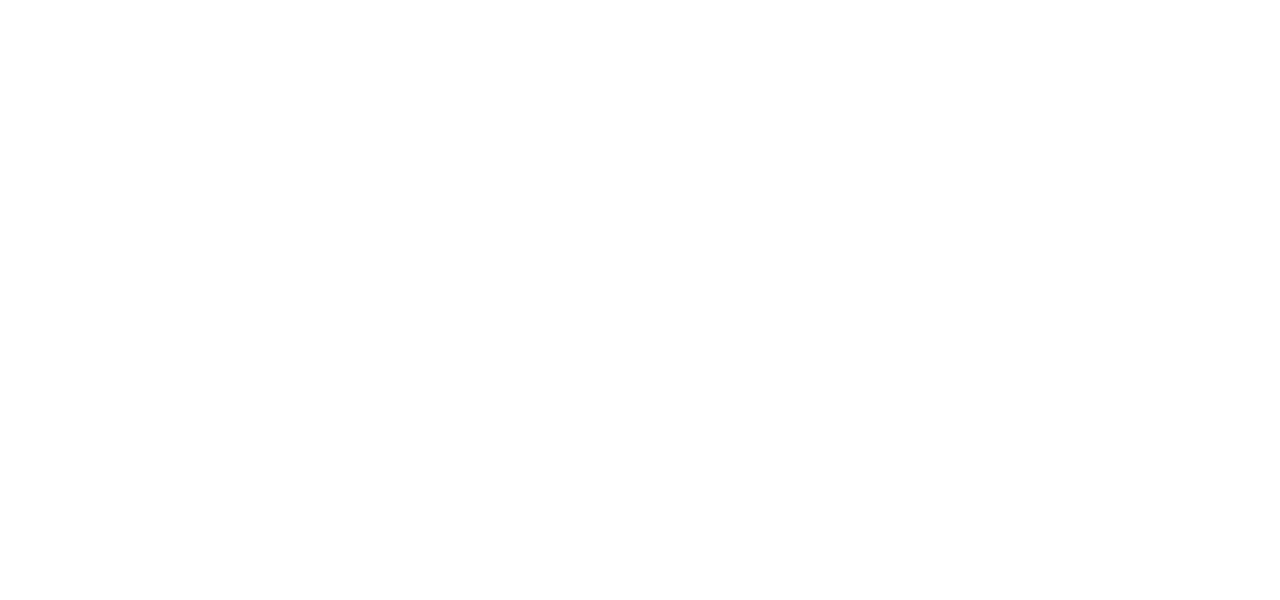
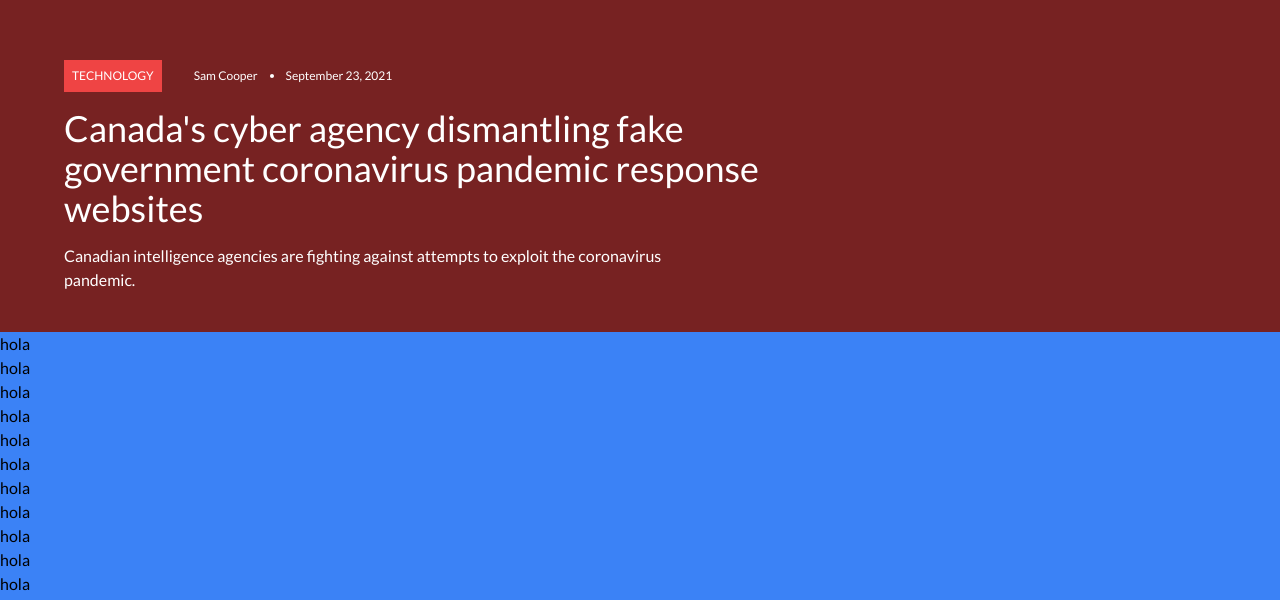
Before and after one commit to RubenF01/News-Site, a Next.js app: page / in a window 1280 px wide. Shown: the part 484-1084 px from the top of the page. Before the commit the page ends 800 px from the top, so only its background shows below. Built offline with nearby package versions, Linux system fonts and the light colour scheme.

Commit message:
styled headline component and added parallax effect for elements below headline

```diff
--- /dev/null
+++ b/components/Headline.tsx
@@ -0,0 +1,33 @@
+import Dot from "../public/icons/circle-solid.svg";
+
+const Headline = () => {
+  return (
+    <div className="sticky top-0 h-[92vh] bg-red-500">
+      <div className="w-full h-full bg-black/50" />
+      <div className="absolute flex flex-col text-white bottom-10 left-16 gap-y-4">
+        <div className="flex items-center text-xs cursor-default gap-x-8">
+          <div className="px-2 py-2 bg-red-500">
+            <p className="uppercase">technology</p>
+          </div>
+          <div className="flex gap-x-3">
+            <p className="whitespace-nowrap">Sam Cooper</p>
+            <Dot className="w-1 fill-white" />
+            <p className="whitespace-nowrap">September 23, 2021</p>
+          </div>
+        </div>
+        <div className="flex flex-col gap-y-4">
+          <h1 className="max-w-3xl text-4xl cursor-pointer">
+            Canada's cyber agency dismantling fake government coronavirus
+            pandemic response websites
+          </h1>
+          <p className="max-w-[600px]">
+            Canadian intelligence agencies are fighting against attempts to
+            exploit the coronavirus pandemic.
+          </p>
+        </div>
+      </div>
+    </div>
+  );
+};
+
+export default Headline;
--- a/pages/index.tsx
+++ b/pages/index.tsx
@@ -1,7 +1,25 @@
+import Headline from "@/components/Headline";
+
 export default function Home() {
   return (
-    <main>
-      <div>this is the index</div>
-    </main>
+    <>
+      <main className="relative h-[192vh]">
+        <Headline />
+      </main>
+      <section className="relative z-40 -mt-[100vh] bg-blue-500 h-[300vh]">
+        <h1>hola</h1>
+        <h1>hola</h1>
+        <h1>hola</h1>
+        <h1>hola</h1>
+        <h1>hola</h1>
+        <h1>hola</h1>
+        <h1>hola</h1>
+        <h1>hola</h1>
+        <h1>hola</h1>
+        <h1>hola</h1>
+        <h1>hola</h1>
+        <h1>hola</h1>
+      </section>
+    </>
   );
 }
```
Also changed, not shown: public/icons/circle-solid.svg (added).
